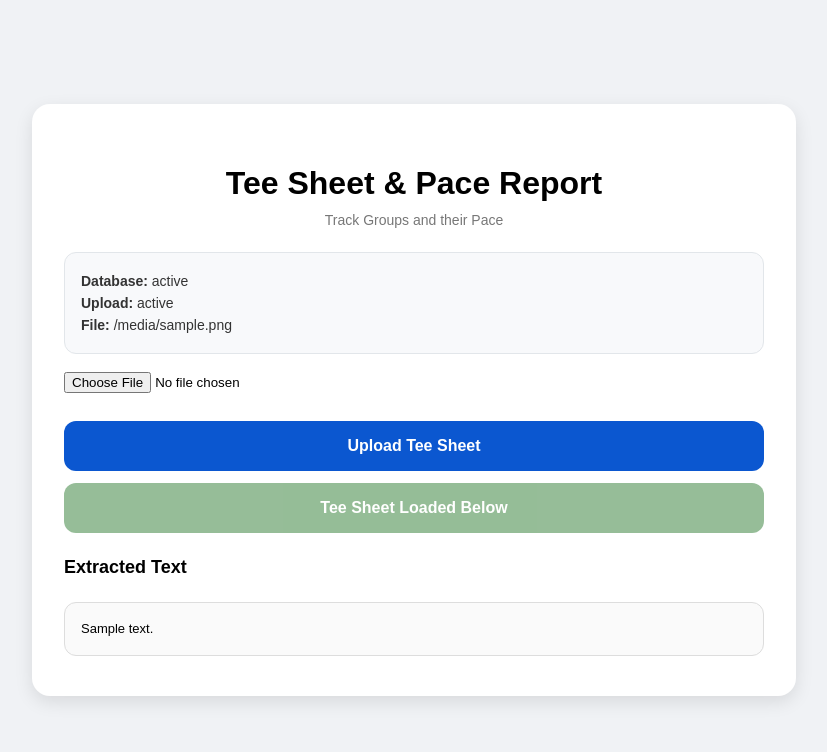
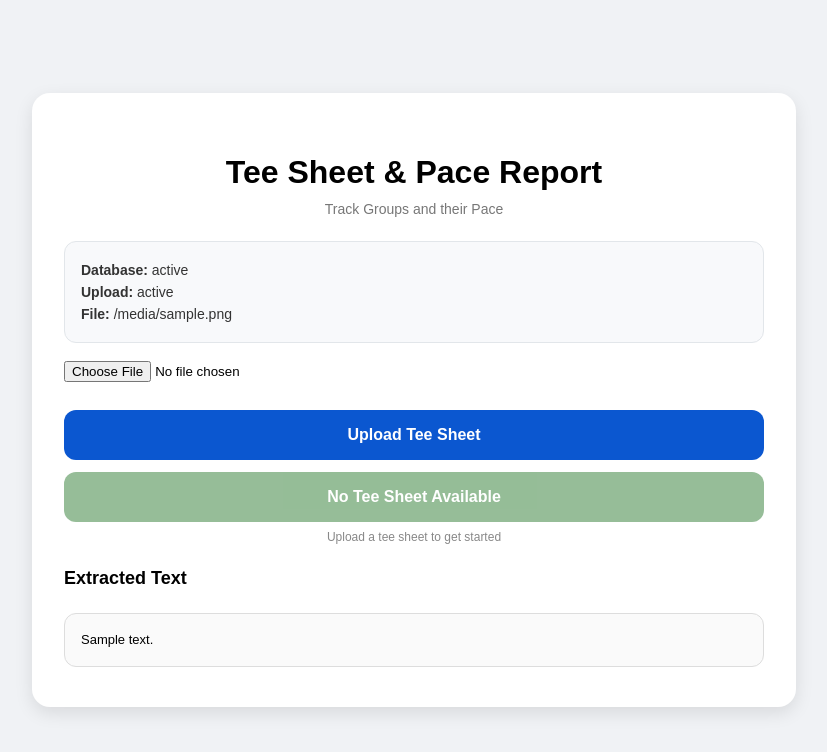
Before and after one commit to nicholasdemarcoo-ui/pacecontrol, a Flask app: template templates/index.html in a window 1280 px wide. Shown: the top 752 px of the page, without its empty margins (226-1053 px from the left). Run offline with Flask 3, Linux system fonts and the light colour scheme; the template is opened without the code that fills it: most values are stand-ins (such as "Sample title", 1, 10 or a date in 2020).

Commit message:
updates21

```diff
--- a/app.py
+++ b/app.py
@@ -5,7 +5,7 @@ from datetime import datetime
 
 import fitz
 from dotenv import load_dotenv
-from flask import Flask, redirect, render_template, request
+from flask import Flask, redirect, render_template, request, jsonify
 from mssql_python import connect
 
 load_dotenv()
@@ -58,6 +58,7 @@ def save_data(data):
 
 
 # ---------------- HELPERS ----------------
+
 def sort_rows_by_time(rows):
     def parse_time(row):
         value = (row.get("reservation_time") or "").strip()
@@ -207,10 +208,24 @@ def extract_pdf_text(path):
 @app.route("/")
 def home():
     data = load_data()
+    has_sheet = len(data["rows"]) > 0
+
     return render_template(
         "index.html",
-        has_sheet=len(data["rows"]) > 0
+        has_sheet=has_sheet,
+        db_status="Connected",
+        upload_status=None,
+        uploaded_filename=None,
+        extracted_text=None
     )
+
+
+@app.route("/api/status")
+def api_status():
+    data = load_data()
+    return jsonify({
+        "has_sheet": len(data["rows"]) > 0
+    })
 
 
 @app.route("/upload", methods=["POST"])
--- a/templates/index.html
+++ b/templates/index.html
@@ -155,10 +155,13 @@
             </button>
         </form>
 
-        {% if extracted_text %}
-            <button class="btn btn-open btn-disabled" disabled>
-                Tee Sheet Loaded Below
+        <div id="tee-sheet-button-area">
+            {% if has_sheet %}
+                <a href="/tee-sheet" style="text-decoration: none;">
+                    <button class="btn btn-open" type="button">
+                        Open Tee Sheet
                     </button>
+                </a>
             {% else %}
                 <button class="btn btn-open btn-disabled" disabled>
                     No Tee Sheet Available
@@ -167,6 +170,7 @@
                     Upload a tee sheet to get started
                 </div>
             {% endif %}
+        </div>
 
         {% if extracted_text %}
             <h2 class="section-title">Extracted Text</h2>
@@ -175,5 +179,40 @@
 
     </div>
 
+    <script>
+        async function checkTeeSheetStatus() {
+            try {
+                const response = await fetch("/api/status");
+                const data = await response.json();
+
+                const buttonArea = document.getElementById("tee-sheet-button-area");
+
+                if (data.has_sheet) {
+                    buttonArea.innerHTML = `
+                        <a href="/tee-sheet" style="text-decoration: none;">
+                            <button class="btn btn-open" type="button">
+                                Open Tee Sheet
+                            </button>
+                        </a>
+                    `;
+                } else {
+                    buttonArea.innerHTML = `
+                        <button class="btn btn-open btn-disabled" disabled>
+                            No Tee Sheet Available
+                        </button>
+                        <div class="helper-text">
+                            Upload a tee sheet to get started
+                        </div>
+                    `;
+                }
+            } catch (error) {
+                console.error("Status check failed:", error);
+            }
+        }
+
+        setInterval(checkTeeSheetStatus, 5000);
+        checkTeeSheetStatus();
+    </script>
+
 </body>
 </html>
```
Also changed, not shown: templates/tee_sheet.html (+9 -3 lines). Lines whose indentation alone changed are shown as unchanged.
